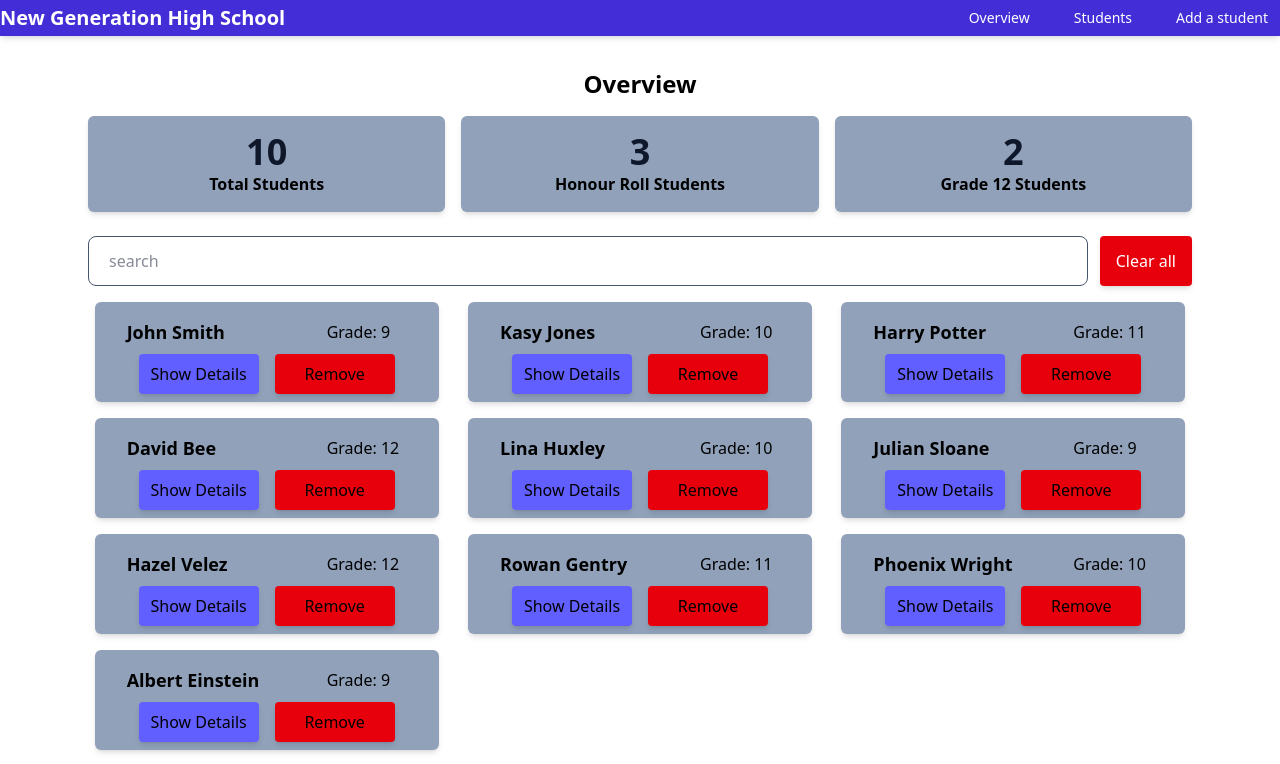
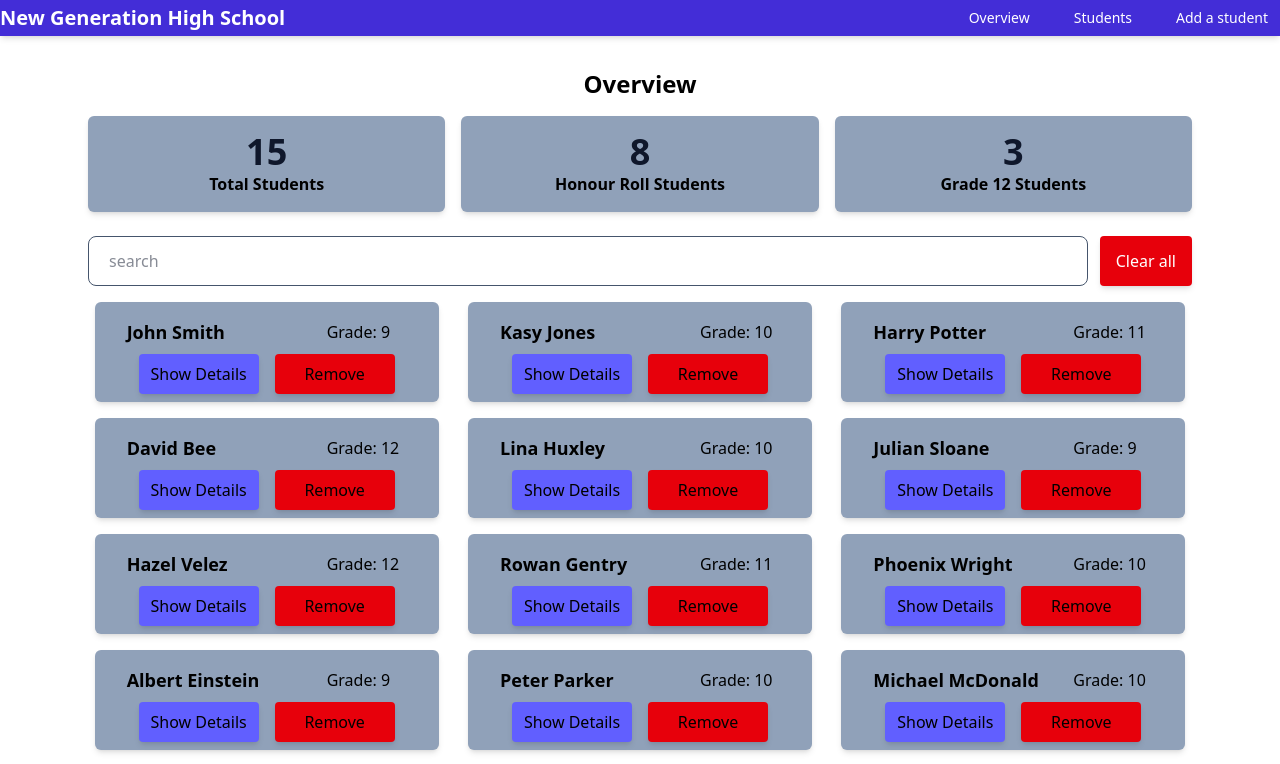
Before and after one commit to Camille-Tsui/assingment2-webdev, a Next.js app: page / in a window 1280 px wide. Shown: the top 764 px of the page. Built offline with nearby package versions, Linux system fonts and the light colour scheme.

Commit message:
Update student.ts

```diff
--- a/data/students.ts
+++ b/data/students.ts
@@ -17,5 +17,11 @@ export const students = [
     { id: 7, firstName:"Hazel", lastName:"Velez", grade: 12, average: 92 },
     { id: 8, firstName:"Rowan", lastName:"Gentry", grade: 11, average: 31 },
     { id: 9, firstName:"Phoenix", lastName:"Wright", grade: 10, average: 76 },
-    { id: 10, firstName:"Albert", lastName:"Einstein", grade: 9, average: 100 },
+    { id: 10, firstName:"Albert", lastName:"Einstein", grade: 9, average: 94 },
+    { id: 11, firstName:"Peter", lastName:"Parker", grade: 10, average: 90 },
+    { id: 12, firstName:"Michael", lastName:"McDonald", grade: 10, average: 87 },
+    { id: 13, firstName:"Sarah", lastName:"Holland", grade: 9, average: 82 },
+    { id: 14, firstName:"Alice", lastName:"DeHarland", grade: 11, average: 83 },
+    { id: 15, firstName:"Zoe", lastName:"Joe", grade: 12, average: 91 },
+
 ];
```
